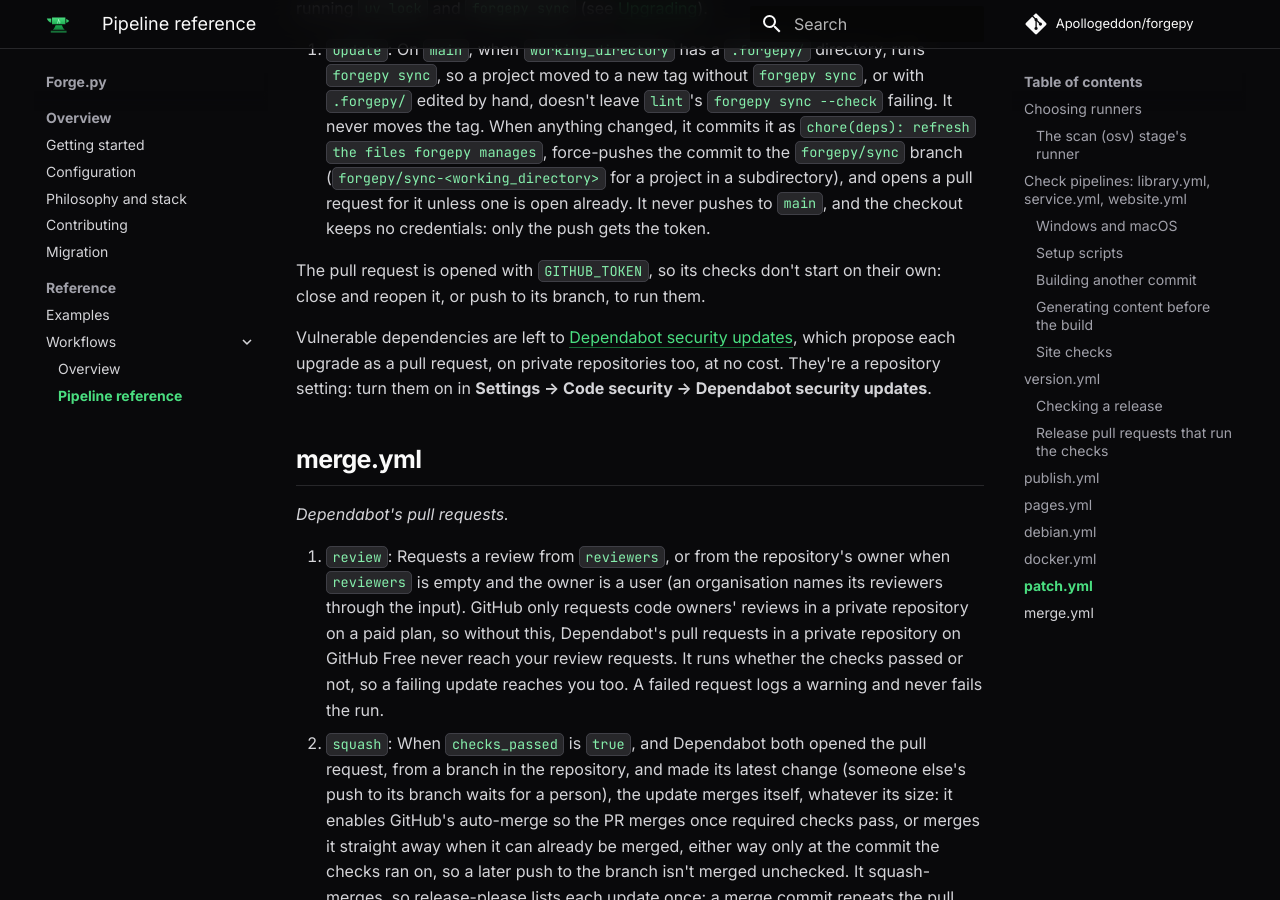
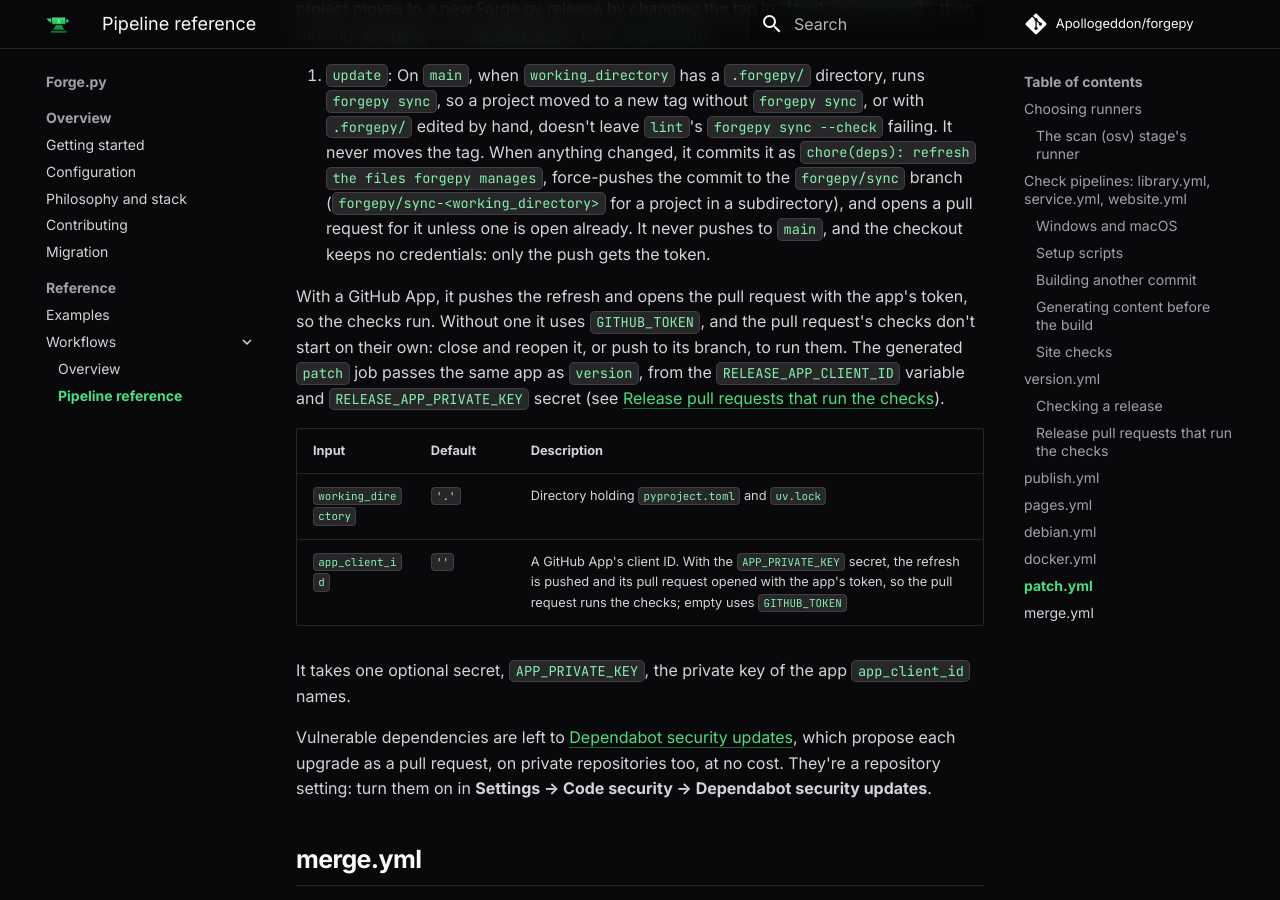
Before and after one commit to Apollogeddon/forgepy, an MkDocs documentation site: the page built from docs/docs/workflows/reference.md, in a window 1280 px wide and 900 px high, scrolled down 12908 px. Built offline with MkDocs 1.6.1 and Material for MkDocs 9.7.7, drawn with Linux system fonts in a browser that asks for light colours; comment, search, counter and statistics services are not loaded; some of the changed text lies outside the part shown.

Commit message:
fix(ci): open patch's pull request with the release app's token when one is set, so its checks run

```diff
--- a/docs/docs/workflows/reference.md
+++ b/docs/docs/workflows/reference.md
@@ -190,13 +190,13 @@ release-please tags the release before those checks run. If they fail, the tag a
 
 ### Release pull requests that run the checks
 
-A pull request opened with `GITHUB_TOKEN` starts no workflows, so a release pull request's checks never run on their own. One opened with a GitHub App's token runs them. The generated `version` job passes the app as `app_client_id: ${{ vars.RELEASE_APP_CLIENT_ID }}` and the secret `APP_PRIVATE_KEY: ${{ secrets.RELEASE_APP_PRIVATE_KEY }}`, both empty until you set them, so release-please uses `GITHUB_TOKEN` by default. To use an app:
+A pull request opened with `GITHUB_TOKEN` starts no workflows, so a release pull request's checks never run on their own, nor do those of the pull request [`patch`](#patchyml) opens. One opened with a GitHub App's token runs them. The generated `version` and `patch` jobs pass the app as `app_client_id: ${{ vars.RELEASE_APP_CLIENT_ID }}` and the secret `APP_PRIVATE_KEY: ${{ secrets.RELEASE_APP_PRIVATE_KEY }}`, both empty until you set them, so release-please uses `GITHUB_TOKEN` by default. To use an app:
 
 1. [Create a GitHub App](https://docs.github.com/en/apps/creating-github-apps/registering-a-github-app/registering-a-github-app) under your account or organisation, with no webhook and the repository permissions **Contents: Read and write** and **Pull requests: Read and write**. Note its client ID, and generate a private key.
 2. Install the app on the repository.
 3. In the repository's **Settings → Secrets and variables → Actions**, add the variable `RELEASE_APP_CLIENT_ID` with the client ID, and the secret `RELEASE_APP_PRIVATE_KEY` with the private key's contents.
 
-The `release` stage then creates a short-lived token for the app with [`actions/create-github-app-token`](https://github.com/actions/create-github-app-token), and release-please opens, updates and tags as the app.
+The `release` stage then creates a short-lived token for the app with [`actions/create-github-app-token`](https://github.com/actions/create-github-app-token), and release-please opens, updates and tags as the app. `patch`'s `update` stage does the same for its push and pull request.
 
 With **Require branches to be up to date before merging** turned on, every pull request is checked again before it merges; skipped jobs count as passed for required status checks.
 
@@ -290,7 +290,14 @@ After a Dependabot merge, the `auto-merged` dispatch runs it straight away on th
 
 1. **`update`**: On `main`, when `working_directory` has a `.forgepy/` directory, runs `forgepy sync`, so a project moved to a new tag without `forgepy sync`, or with `.forgepy/` edited by hand, doesn't leave `lint`'s `forgepy sync --check` failing. It never moves the tag. When anything changed, it commits it as `chore(deps): refresh the files forgepy manages`, force-pushes the commit to the `forgepy/sync` branch (`forgepy/sync-<working_directory>` for a project in a subdirectory), and opens a pull request for it unless one is open already. It never pushes to `main`, and the checkout keeps no credentials: only the push gets the token.
 
-The pull request is opened with `GITHUB_TOKEN`, so its checks don't start on their own: close and reopen it, or push to its branch, to run them.
+With a GitHub App, it pushes the refresh and opens the pull request with the app's token, so the checks run. Without one it uses `GITHUB_TOKEN`, and the pull request's checks don't start on their own: close and reopen it, or push to its branch, to run them. The generated `patch` job passes the same app as `version`, from the `RELEASE_APP_CLIENT_ID` variable and `RELEASE_APP_PRIVATE_KEY` secret (see [Release pull requests that run the checks](#release-pull-requests-that-run-the-checks)).
+
+| Input | Default | Description |
+| :--- | :--- | :--- |
+| `working_directory` | `'.'` | Directory holding `pyproject.toml` and `uv.lock` |
+| `app_client_id` | `''` | A GitHub App's client ID. With the `APP_PRIVATE_KEY` secret, the refresh is pushed and its pull request opened with the app's token, so the pull request runs the checks; empty uses `GITHUB_TOKEN` |
+
+It takes one optional secret, `APP_PRIVATE_KEY`, the private key of the app `app_client_id` names.
 
 Vulnerable dependencies are left to [Dependabot security updates](https://docs.github.com/en/code-security/dependabot/dependabot-security-updates/about-dependabot-security-updates), which propose each upgrade as a pull request, on private repositories too, at no cost. They're a repository setting: turn them on in **Settings → Code security → Dependabot security updates**.
 
```
Also changed, not shown: docs/docs/workflows/overview.md (+6 -2 lines), 4 other files.
